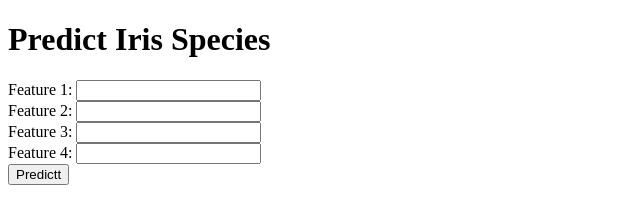
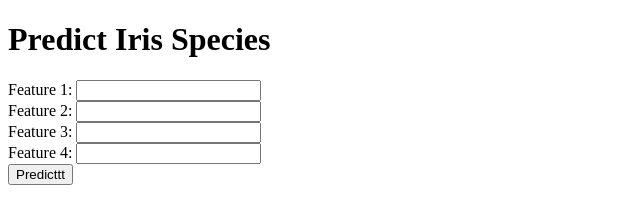
Before and after one commit to ParvGatecha/MLproject, a plain HTML site: page frontend/index.html in a window 1280 px wide. Shown: the full height of the page, 0-640 px from the left. Drawn offline with Linux system fonts and the light colour scheme.

Commit message:
github trigger

```diff
--- a/frontend/index.html
+++ b/frontend/index.html
@@ -11,7 +11,7 @@
         <label>Feature 2: <input type="number" name="feature2" step="any"></label><br>
         <label>Feature 3: <input type="number" name="feature3" step="any"></label><br>
         <label>Feature 4: <input type="number" name="feature4" step="any"></label><br>
-        <button type="submit">Predictt</button>
+        <button type="submit">Predicttt</button>
     </form>
     <p id="result"></p>
 
```
